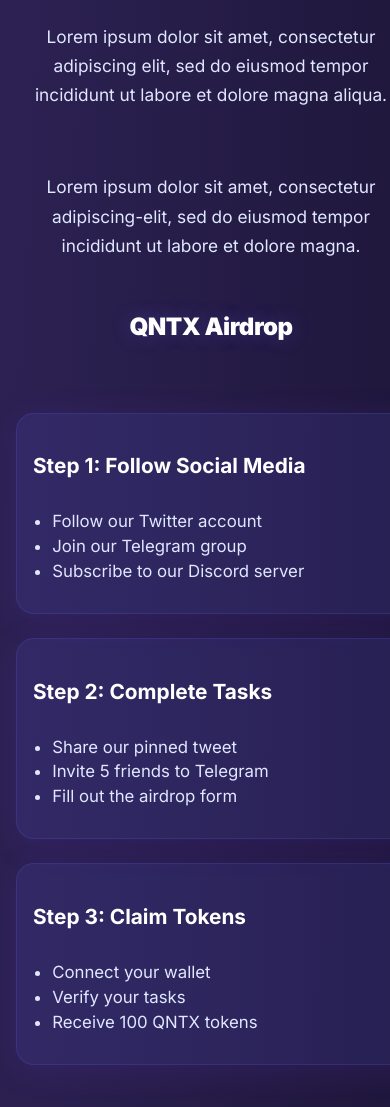
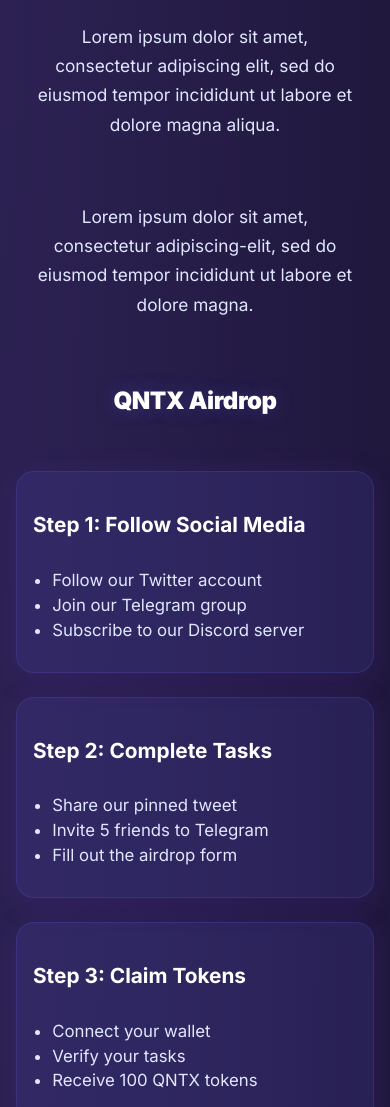
Before and after one commit to rawdiv/qntx, a plain HTML site: page index.html in a window 390 px wide. Shown: the part 652-1759 px from the top of the page. Drawn offline with Linux system fonts and the light colour scheme.

Commit message:
Fix overlapping cards on mobile devices by adding proper box-sizing and width settings

```diff
--- a/index.html
+++ b/index.html
@@ -389,15 +389,20 @@
         display: grid;
         grid-template-columns: 1fr;
         gap: 1.5rem !important;
+        width: 100%;
+        max-width: 100%;
       }
       .timeline {
         flex-direction: column !important;
         gap: 1.5rem !important;
         align-items: center;
+        width: 100%;
       }
       .feature-card, .stat-card, .event {
         width: 100%;
         max-width: none;
+        box-sizing: border-box;
+        margin: 0;
       }
       .footer-links {
         display: grid;
@@ -433,6 +438,21 @@
         max-width: 100%;
         padding: 1.2rem 1rem;
         margin: 0;
+        box-sizing: border-box;
+      }
+      .section {
+        padding: 3rem 1rem 0 1rem;
+        width: 100%;
+        box-sizing: border-box;
+      }
+      .section-content {
+        width: 100%;
+        box-sizing: border-box;
+      }
+      .feature-grid, .stats-grid {
+        width: 100%;
+        margin: 1rem 0;
+        padding: 0;
       }
       .site-footer {
         padding: 1.5rem 0.5rem 1rem 0.5rem;
```
Also changed, not shown: docs.html (+20 -0 lines), legal.html (+7 -0 lines), roadmap.html (+12 -0 lines), security.html (+10 -0 lines).
